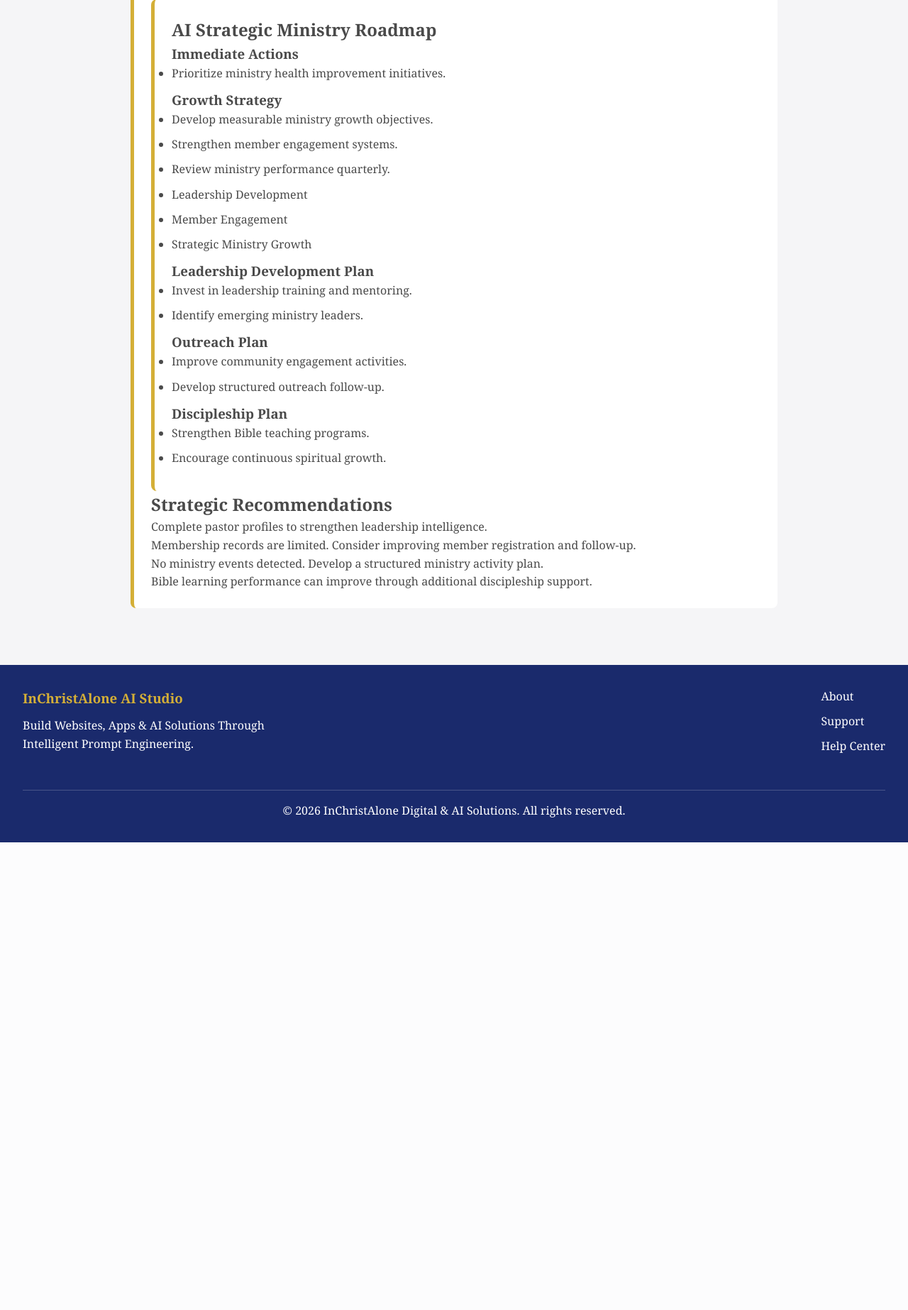
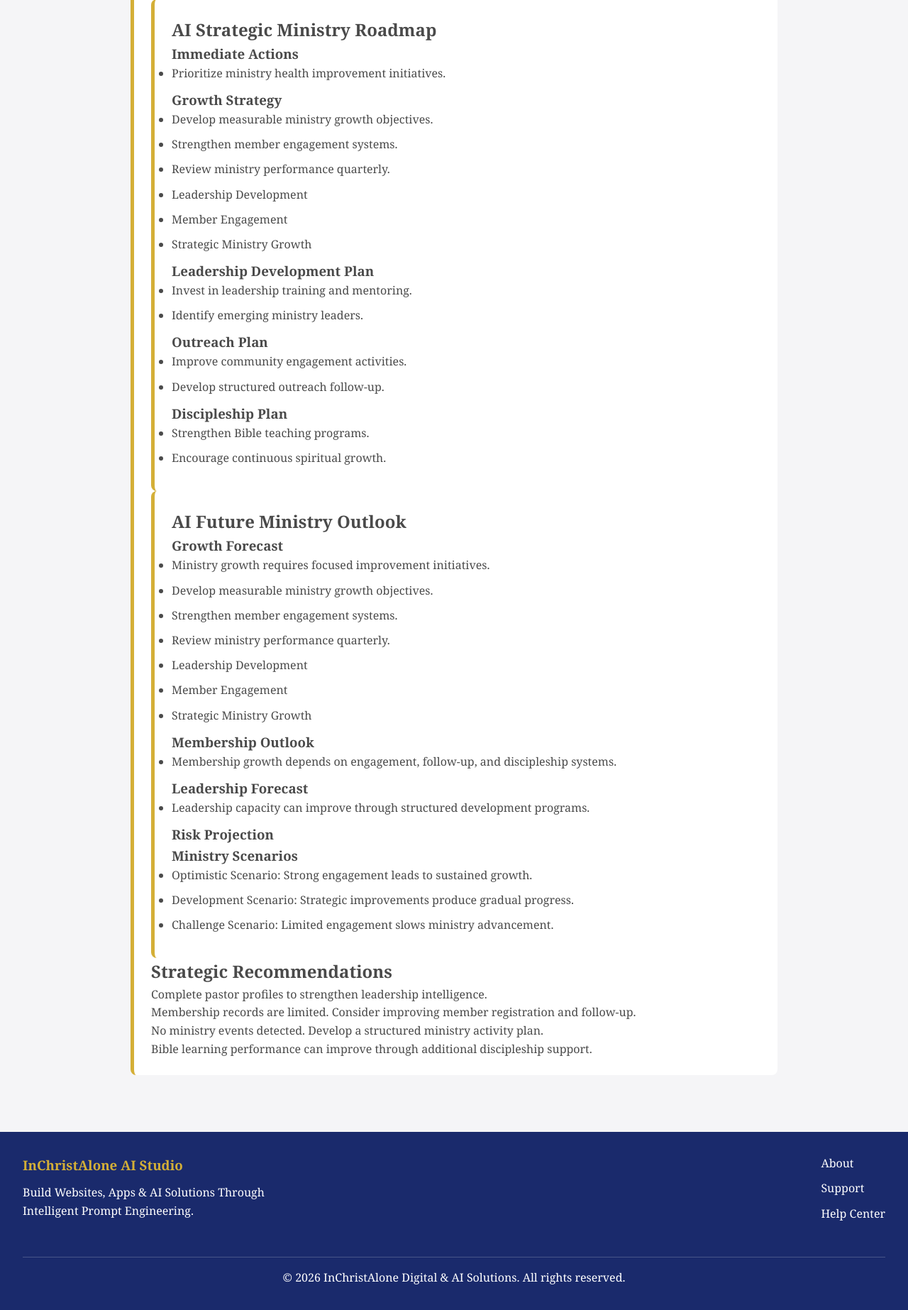
Before and after one commit to taiwolade-dot/InChristAlone-AI-Studio, a Flask app: page /ministry-executive-dashboard in a window 1280 px wide. Shown: the part 1436-3282 px from the top of the page at 71% size. Before the commit the page ends 2623 px from the top, so only its background shows below. Run offline with Flask 3, Linux system fonts and the light colour scheme; data that the repository does not hold is empty.

Commit message:
Add AI ministry performance forecasting layer

```diff
--- /dev/null
+++ b/modules/ministry_intelligence/forecasting.py
@@ -0,0 +1,58 @@
+def generate_ministry_forecast(
+    health_score,
+    comparison,
+    analytics,
+    strategic_plan
+):
+
+    growth_forecast = []
+    membership_outlook = []
+    leadership_forecast = []
+    risk_projection = []
+    scenarios = []
+
+    if health_score >= 80:
+        growth_forecast.append(
+            "Ministry indicators suggest continued positive development."
+        )
+    else:
+        growth_forecast.append(
+            "Ministry growth requires focused improvement initiatives."
+        )
+
+    membership_outlook.append(
+        "Membership growth depends on engagement, follow-up, and discipleship systems."
+    )
+
+    leadership_forecast.append(
+        "Leadership capacity can improve through structured development programs."
+    )
+
+    if comparison:
+        if comparison["health_change"] < 0:
+            risk_projection.append(
+                "Declining health indicators require immediate attention."
+            )
+        else:
+            risk_projection.append(
+                "Current trend indicators show manageable ministry risk."
+            )
+
+    scenarios.extend([
+        "Optimistic Scenario: Strong engagement leads to sustained growth.",
+        "Development Scenario: Strategic improvements produce gradual progress.",
+        "Challenge Scenario: Limited engagement slows ministry advancement."
+    ])
+
+    if strategic_plan:
+        growth_forecast.extend(
+            strategic_plan.get("growth_strategy", [])
+        )
+
+    return {
+        "growth_forecast": growth_forecast,
+        "membership_outlook": membership_outlook,
+        "leadership_forecast": leadership_forecast,
+        "risk_projection": risk_projection,
+        "scenarios": scenarios
+    }
--- a/modules/ministry_intelligence/routes.py
+++ b/modules/ministry_intelligence/routes.py
@@ -24,6 +24,7 @@ from .report_manager import create_report_record, get_report_history, get_report
 from .comparison_manager import compare_reports
 from .decision_support import generate_decision_support
 from .strategic_planner import generate_strategic_plan
+from .forecasting import generate_ministry_forecast
 
 
 @ministry_intelligence_bp.route("/ministry-intelligence")
@@ -236,6 +237,13 @@ def ministry_executive_dashboard():
         decision_support
     )
 
+    forecast = generate_ministry_forecast(
+        health_score,
+        comparison,
+        generate_ministry_analytics(),
+        strategic_plan
+    )
+
     chart_data = {
         "health_change": comparison["health_change"] if comparison else 0,
         "growth_change": comparison["growth_change"] if comparison else 0,
@@ -254,6 +262,7 @@ def ministry_executive_dashboard():
         recommendations=recommendations,
         decision_support=decision_support,
         strategic_plan=strategic_plan,
+        forecast=forecast,
         chart_data=json.dumps(chart_data)
     )
 
--- a/modules/ministry_intelligence/templates/ministry_intelligence/executive_dashboard.html
+++ b/modules/ministry_intelligence/templates/ministry_intelligence/executive_dashboard.html
@@ -201,6 +201,55 @@ Risk:
 
 </div>
 
+
+
+<div class="insight-card">
+
+<h2>AI Future Ministry Outlook</h2>
+
+
+<h3>Growth Forecast</h3>
+<ul>
+{% for item in forecast.growth_forecast %}
+<li>{{ item }}</li>
+{% endfor %}
+</ul>
+
+
+<h3>Membership Outlook</h3>
+<ul>
+{% for item in forecast.membership_outlook %}
+<li>{{ item }}</li>
+{% endfor %}
+</ul>
+
+
+<h3>Leadership Forecast</h3>
+<ul>
+{% for item in forecast.leadership_forecast %}
+<li>{{ item }}</li>
+{% endfor %}
+</ul>
+
+
+<h3>Risk Projection</h3>
+<ul>
+{% for item in forecast.risk_projection %}
+<li>{{ item }}</li>
+{% endfor %}
+</ul>
+
+
+<h3>Ministry Scenarios</h3>
+<ul>
+{% for item in forecast.scenarios %}
+<li>{{ item }}</li>
+{% endfor %}
+</ul>
+
+
+</div>
+
 <h2>Strategic Recommendations</h2>
 
 {% for item in recommendations %}
```
